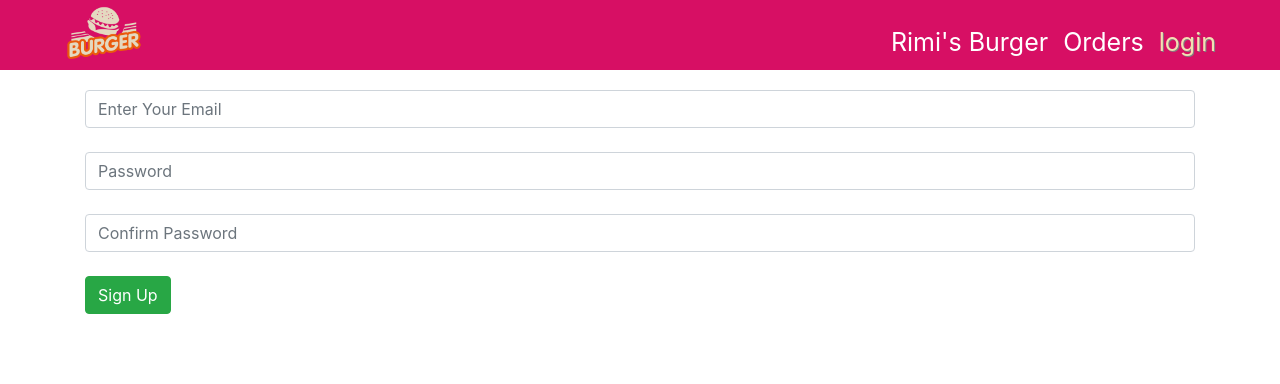
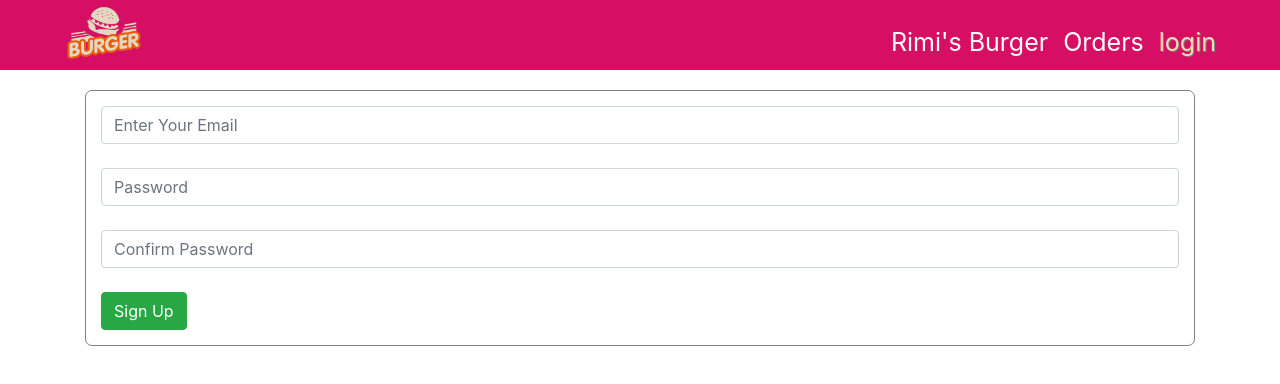
Before and after one commit to Nahidjc/burger-builder-app, a React (Create React App) app: page /login in a window 1280 px wide. Shown: the top 384 px of the page. Built offline with nearby package versions, Linux system fonts and the light colour scheme; the HTML template or start-up script is replaced by a standard one.

Commit message:
adding validation

```diff
--- a/src/Components/Auth/Auth.js
+++ b/src/Components/Auth/Auth.js
@@ -19,10 +19,39 @@
                             console.log(values);
                         }
                     }
+                    validate={(values) => {
+                        const errors = {};
+
+                        if (!values.email) {
+                            errors.email = 'Required';
+                        } else if (!/^[A-Z0-9._%+-]+@[A-Z0-9.-]+\.[A-Z]{2,}$/i.test(values.email)) {
+                            errors.email = 'Invalid email address';
+                        }
+
+                        if (!values.password) {
+                            errors.password = 'Required';
+                        } else if (values.password.length < 4) {
+                            errors.password = 'Must be atleast 4 characters!';
+                        }
+
+                        if (!values.passwordConfirm) {
+                            errors.passwordConfirm = 'Required';
+                        } else if (values.password !== values.passwordConfirm) {
+                            errors.passwordConfirm = 'Password field does no match!';
+                        }
+                        //console.log("Errors:", errors)
+                        return errors;
+                    }}
 
                 >
                     {
-                        ({ values, handleChange, handleSubmit }) => (<div>
+                        ({ values, handleChange, handleSubmit, errors }) => (
+                            <div
+                                style={{
+                                    border: "1px grey solid",
+                                    padding: "15px",
+                                    borderRadius: "7px",
+                                }}>
                                 <form onSubmit={handleSubmit}>
                                     <input name="email"
                                         placeholder="Enter Your Email"
@@ -30,13 +59,16 @@
                                         value={values.email}
                                         onChange={handleChange}
                                     />
+                                    <span style={{ color: "red" }}>{errors.email}</span>
                                     <br />
+
                                     <input name="password"
                                         placeholder="Password"
                                         className="form-control"
                                         value={values.password}
                                         onChange={handleChange}
                                     />
+                                    <span style={{ color: "red" }}>{errors.password}</span>
                                     <br />
                                     <input name="passwordConfirm"
                                         placeholder="Confirm Password"
@@ -44,6 +76,7 @@
                                         value={values.passwordConfirm}
                                         onChange={handleChange}
                                     />
+                                    <span style={{ color: "red" }}>{errors.passwordConfirm}</span>
                                     <br />
                                     <button type className="btn btn-success">Sign Up</button>
                                 </form></div>)
```
Also changed, not shown: 1 other file (tests, documents, lock files or other folders). Lines whose indentation alone changed are shown as unchanged.
